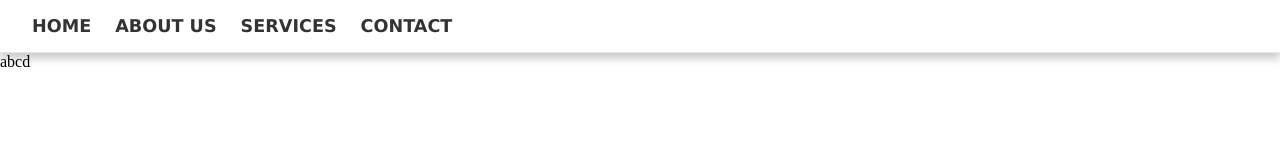
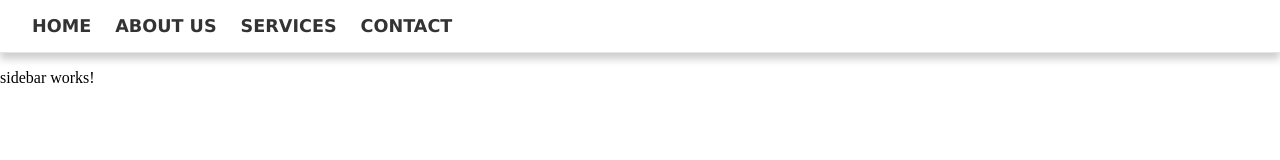
Before and after one commit to GengiuRobert/AngularAppTemplate, an Angular app in the folder app-template-project/: page / in a window 1280 px wide. Shown: the top 160 px of the page. Built offline with nearby package versions, Linux system fonts and the light colour scheme.

Commit message:
sidebar component created

```diff
--- a/app-template-project/src/app/app.component.html
+++ b/app-template-project/src/app/app.component.html
@@ -1,7 +1,7 @@
 <div id="app-container">
     <app-navbar ngSkipHydration></app-navbar>
     <div id="content">
-        <p>abcd</p>
+        <app-sidebar ngSkipHydration></app-sidebar>
     </div>
     <app-footer ngSkipHydration></app-footer>
 </div>
--- a/app-template-project/src/app/app.component.ts
+++ b/app-template-project/src/app/app.component.ts
@@ -2,10 +2,11 @@ import { Component } from '@angular/core';
 
 import { NavbarComponent } from "../components/navbar/navbar.component";
 import { FooterComponent } from "../components/footer/footer.component";
+import { SidebarComponent } from "../components/sidebar/sidebar.component";
 
 @Component({
   selector: 'app-root',
-  imports: [NavbarComponent, FooterComponent],
+  imports: [NavbarComponent, FooterComponent, SidebarComponent],
   templateUrl: './app.component.html',
   styleUrl: './app.component.css'
 })
--- /dev/null
+++ b/app-template-project/src/components/sidebar/sidebar.component.html
@@ -0,0 +1 @@
+<p>sidebar works!</p>
```
Also changed, not shown: app-template-project/src/components/sidebar/sidebar.component.ts (added, +11 -0 lines), app-template-project/src/components/sidebar/sidebar.component.css (added), 1 other file (tests, documents, lock files or other folders).
